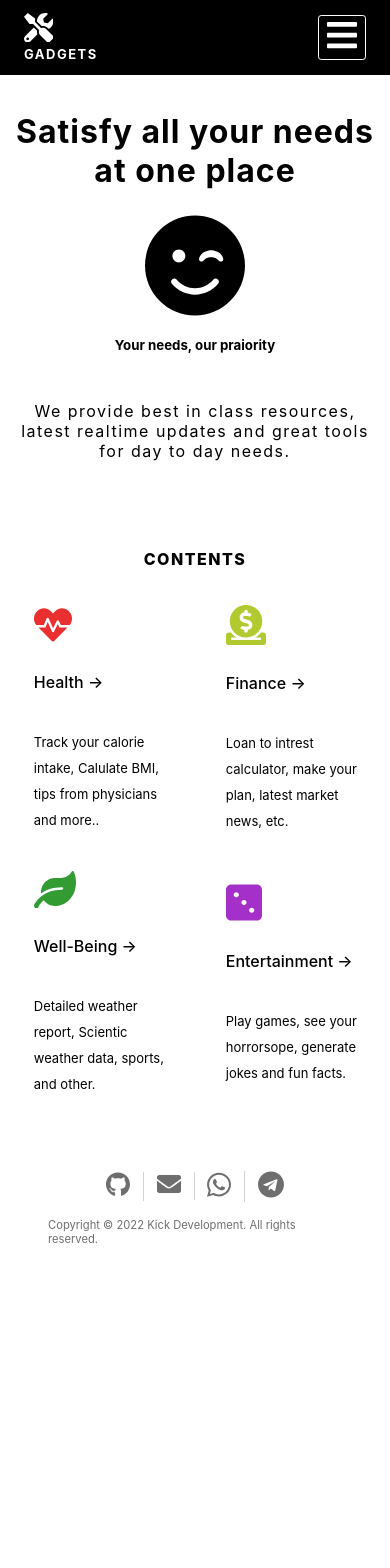
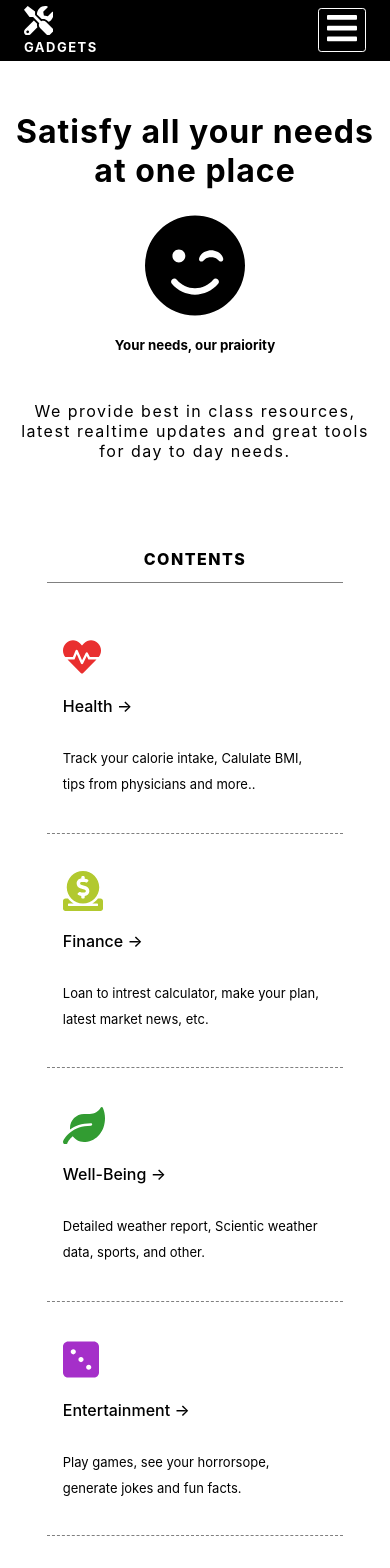
Before and after one commit to kickASS28/gadgets, a Next.js app: page / in a window 390 px wide. Shown: the top 1568 px of the page. Before the commit the page ends 1270 px from the top, so only its background shows below. Built offline with nearby package versions, Linux system fonts and the light colour scheme.

Commit message:
minor changes in UI

```diff
--- a/components/UI/Footer.module.css
+++ b/components/UI/Footer.module.css
@@ -45,3 +45,13 @@
     font-size: 0.7rem;
   }
 }
+@media screen and (max-width: 656px) {
+  .footer_nav {
+    padding: 0.5rem 1rem;
+    margin: 0 auto;
+  }
+  .footer_nav p {
+    font-size: 0.7rem;
+    text-align: center;
+  }
+}
--- a/components/UI/MainNav.module.css
+++ b/components/UI/MainNav.module.css
@@ -166,6 +166,6 @@
     width: 40%;
   }
   .placeholder_nav {
-    padding: 0.8rem 1.5rem;
+    padding: 0.35rem 1.5rem;
   }
 }
--- a/pages/index.module.css
+++ b/pages/index.module.css
@@ -103,9 +103,8 @@
 
 @media screen and (max-width: 900px) {
   .verticals {
-    margin-left: 0;
-    margin: 3rem 2rem;
-    width: 90%;
+    margin: 3rem auto;
+    width: 65%;
     grid-template-columns: 50% 50%;
     grid-template-rows: 50% 50%;
   }
@@ -136,7 +135,7 @@
   }
 }
 
-@media screen and (max-width: 500px) {
+@media screen and (max-width: 600px) {
   .verticals {
     margin: 2rem 1.5rem;
     width: 95%;
@@ -146,4 +145,70 @@
     width: 80%;
     font-size: small;
   }
+
+  .health,
+  .finance,
+  .well_being,
+  .entertainment {
+    display: flex;
+    flex-direction: column;
+    justify-content: center;
+    text-align: left;
+    width: 80%;
+  }
 }
+
+@media screen and (max-width: 403px) {
+  .verticals {
+    grid-template-columns: 100%;
+    grid-template-rows: 25% 25% 25% 25%;
+    width: 80%;
+    margin: 0 auto;
+    padding: 2rem 0;
+    border-top: 1px solid gray;
+    height: fit-content;
+  }
+  .health {
+    grid-column: 1;
+    grid-row: 1/2;
+  }
+
+  .finance {
+    grid-column: 1;
+    grid-row: 2/3;
+  }
+
+  .well_being {
+    grid-column: 1;
+    grid-row: 3/4;
+  }
+
+  .entertainment {
+    grid-column: 1;
+    grid-row: 4/-1;
+  }
+  .description {
+    line-height: 2;
+    width: 100%;
+    font-size: small;
+  }
+  .description p {
+    width: 100%;
+  }
+
+  .health,
+  .finance,
+  .well_being,
+  .entertainment {
+    display: flex;
+    flex-direction: column;
+    justify-content: center;
+    text-align: left;
+    width: 100%;
+    padding: 1rem;
+    border-bottom: 1px dashed gray;
+  }
+  .name {
+    margin: 1rem 0;
+  }
+}
```
Also changed, not shown: pages/health/index.module.css (+4 -11 lines).
